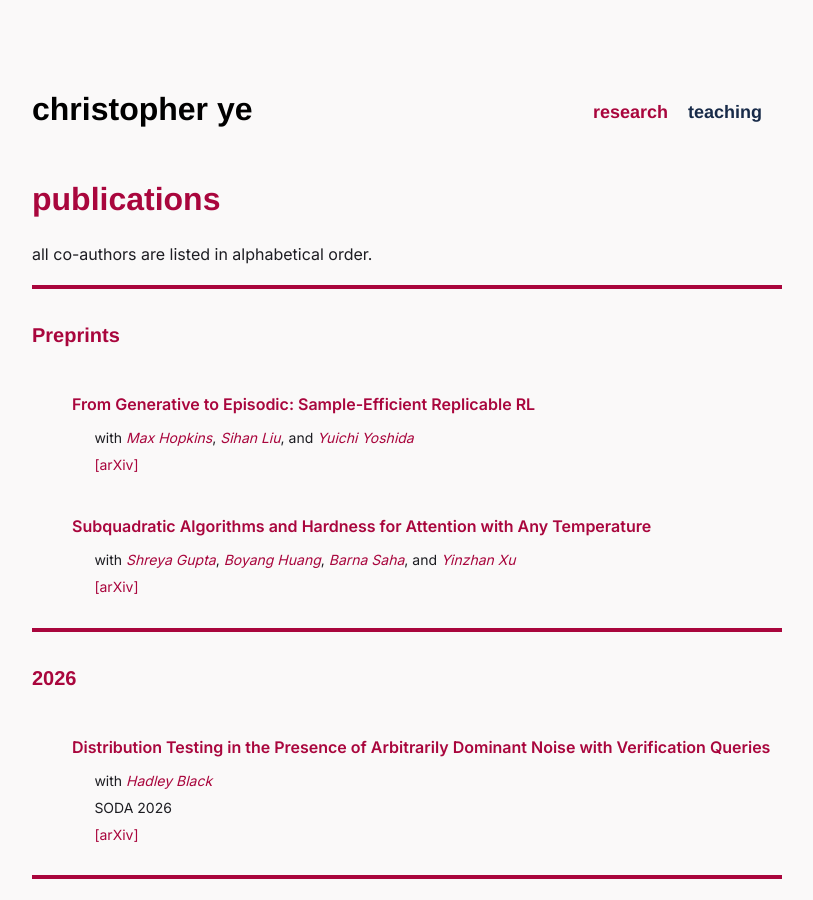
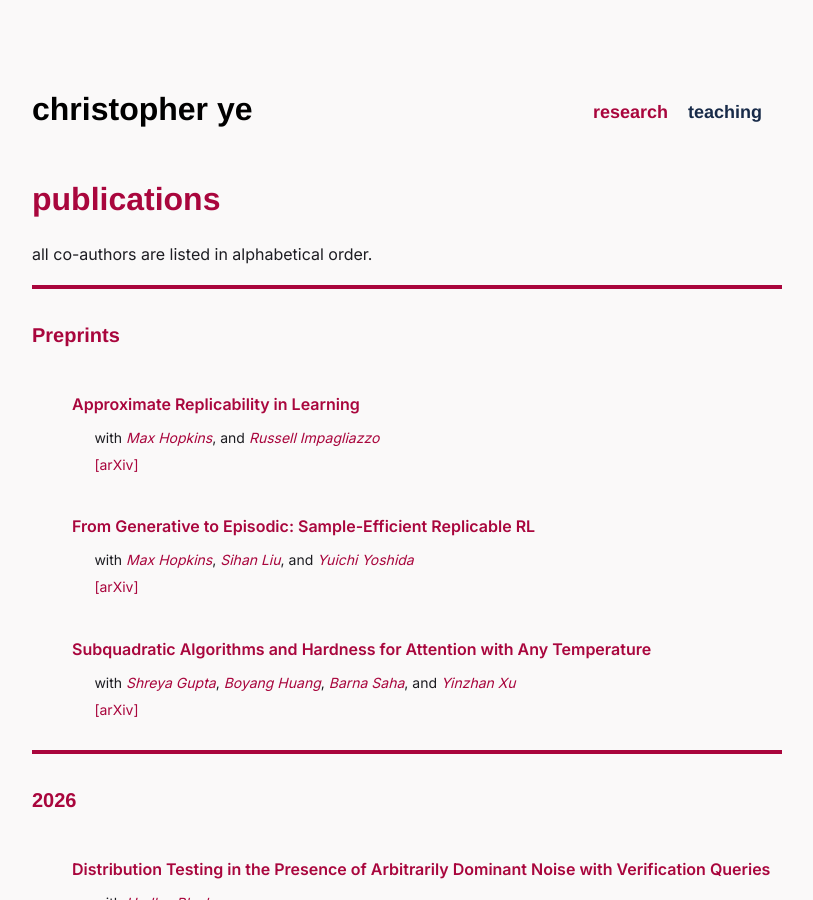
Before and after one commit to czye17/czye17.github.io, a Jekyll site: the page built from research.html, in a window 1280 px wide and 900 px high. Shown: the whole window, without its empty margins (233-1046 px from the left). Built offline with Jekyll 4.4.1, drawn with Linux system fonts in a browser that asks for light colours; some web fonts are replaced; some of the changed text lies outside the part shown.

Commit message:
mobile version

```diff
--- a/_data/research.yml
+++ b/_data/research.yml
@@ -1,3 +1,12 @@
+- title: "Approximate Replicability in Learning"
+  arxiv: https://arxiv.org/abs/2510.20200
+  authors:
+    - name: Max Hopkins
+      site: https://cseweb.ucsd.edu/~nmhopkin/
+      comma: true
+    - name: Russell Impagliazzo
+      site: https://cseweb.ucsd.edu/~russell/
+      last: true
 - title: "Distribution Testing in the Presence of Arbitrarily Dominant Noise with Verification Queries"
   conference: SODA
   year: 2026
--- a/_includes/footer.html
+++ b/_includes/footer.html
@@ -2,6 +2,6 @@
 	<ul>
 		<li><a href="https://scholar.google.com/citations?user=WmAZ-WIAAAAJ&hl=en&authuser=1"><img src="imgs/gscholar.png" height="25px" alt="gscholar"></a></li>
         <li><a href="https://dblp.org/pid/304/2086.html"><img src="imgs/dblp.png" height="25px" alt="dblp"></a></li>
-		<li><span class="symbol"><a href="/">✎ September 2025</a></span></li>
+		<li><span class="symbol"><a href="/">✎ October 2025</a></span></li>
 	</ul>
 </footer>
--- a/_layouts/default.html
+++ b/_layouts/default.html
@@ -2,6 +2,7 @@
 <html>
   <head>
     <meta charset="utf-8">
+    <meta name="viewport" content="width=device-width, initial-scale=1.0">
     <title>{{ page.title }}</title>
     <link rel="stylesheet" href="/assets/css/main.css">
     {% feed_meta %}
```
Also changed, not shown: Gemfile.lock.
